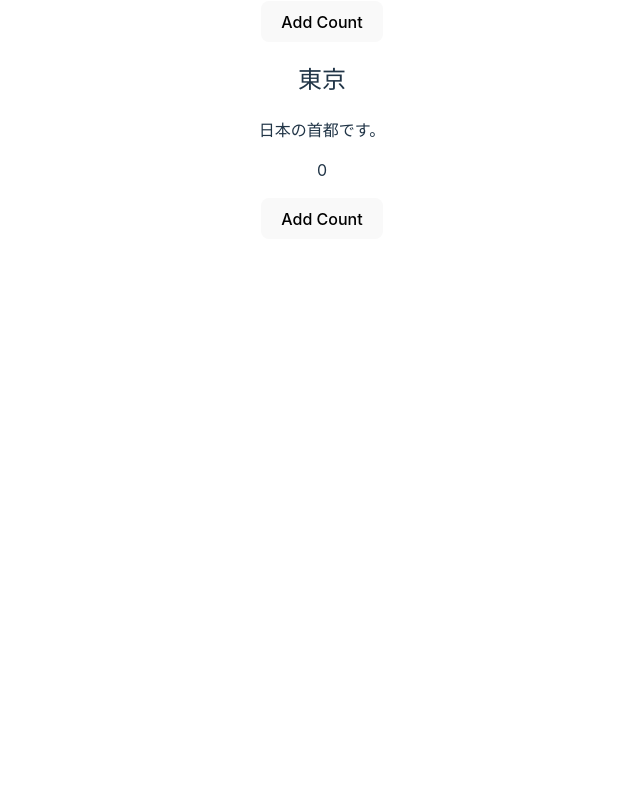
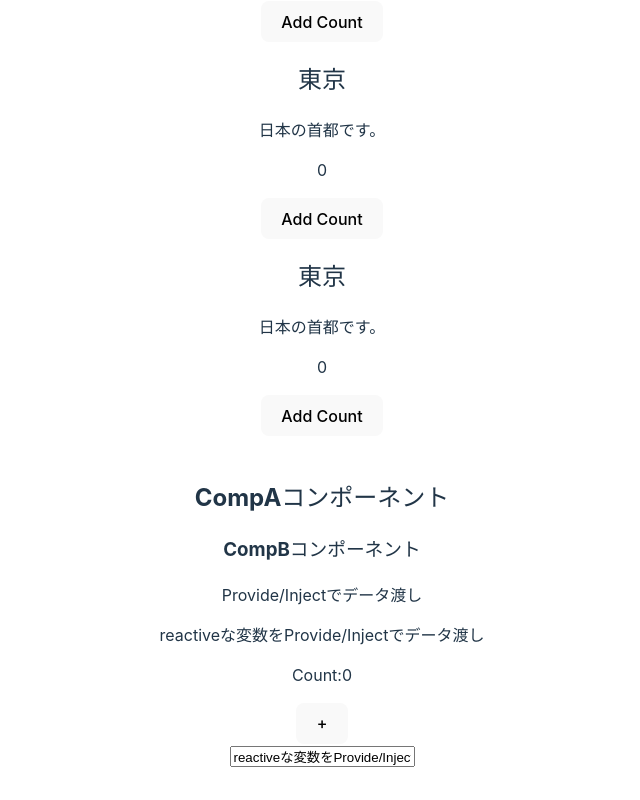
Before and after one commit to yusuke-miura7/vue-learning2, a Vue app in the folder second-vue-app/: page / in a window 1280 px wide. Shown: the part 858-1658 px from the top of the page, without its empty margins (318-958 px from the left). Before the commit the page ends 1129 px from the top, so only its background shows below. Built offline with nearby package versions, Linux system fonts and the light colour scheme; no server answers.

Commit message:
provide/injectの確認

```diff
--- a/second-vue-app/src/App.vue
+++ b/second-vue-app/src/App.vue
@@ -1,7 +1,6 @@
 <script setup>
 import Hello from './components/Hello.vue';
 import Next from './components/Next.vue';
-import Input from './components/Input.vue';
 
 import { ref } from 'vue';
 
--- a/second-vue-app/src/App2.vue
+++ b/second-vue-app/src/App2.vue
@@ -1,9 +1,10 @@
 <script setup>
-import { ref ,computed} from 'vue';
+import { ref ,computed ,provide} from 'vue';
 import Input from './components/Input.vue';
 import User from './components/User.vue';
 import Tokyo from './components/Tokyo.vue';
 import Kyoto from './components/Kyoto.vue';
+import CompA from './components/CompA.vue';
 
 const name = ref('John Doe');
 const address = ref('');
@@ -16,6 +17,24 @@ const tabs = {
 
 // X[Y] → オブジェクトXのプロパティ名Yとなっている値を取り出す
 const tab = computed( () => tabs[city.value]);
+
+// provide/injectの確認
+provide('message', 'Provide/Injectでデータ渡し');
+// reactiveな変数も渡してみる
+const reactive_message= ref('reactiveな変数をProvide/Injectでデータ渡し');
+provide('reactive_message',reactive_message);
+
+// オブジェクトを渡してみる
+const count = ref(0);
+const addCount = () =>{
+  count.value++;
+};
+
+provide('count',{
+  count,
+  addCount,
+});
+
 </script>
 
 <template>
@@ -78,7 +97,18 @@ const tab = computed( () => tabs[city.value]);
   <component v-bind:is="tab"></component>
 
   <!-- keep-aliveの確認、動的に切り替えても状態を保持できる -->
+  <keep-alive>
+    <component v-bind:is="tab"></component>
+  </keep-alive>
 
+  <br>
+  <br>
+
+  <!-- provide/injectの確認 直接子コンポーネントにpropsを渡せる -->
+  <CompA />
+  <br>
+  <!-- reactiveな変数も渡せることの確認 -->
+  <input v-model="reactive_message" />
 </template>
 
 <style scoped></style>
--- /dev/null
+++ b/second-vue-app/src/components/CompA.vue
@@ -0,0 +1,7 @@
+<script setup>
+import CompB from './CompB.vue';
+</script>
+<template>
+  <h2>CompAコンポーネント</h2>
+  <CompB />
+</template>
--- /dev/null
+++ b/second-vue-app/src/components/CompB.vue
@@ -0,0 +1,15 @@
+<script setup>
+import { inject } from 'vue';
+
+const message = inject('message');
+const reactive_message = inject('reactive_message');
+const {count,addCount} = inject('count');
+</script>
+
+<template>
+<h3>CompBコンポーネント</h3>
+<p>{{ message }}</p>
+<p>{{ reactive_message }}</p>
+<p>Count:{{ count }}</p>
+<button @click="addCount">+</button>
+</template>
```
